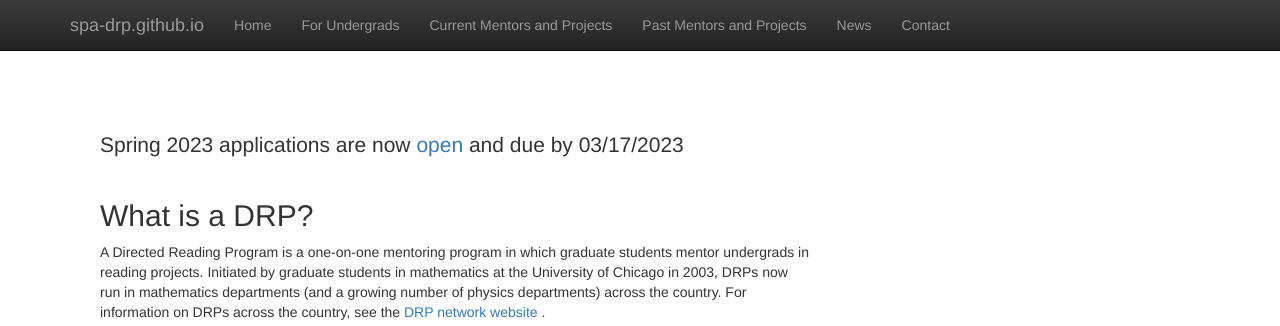
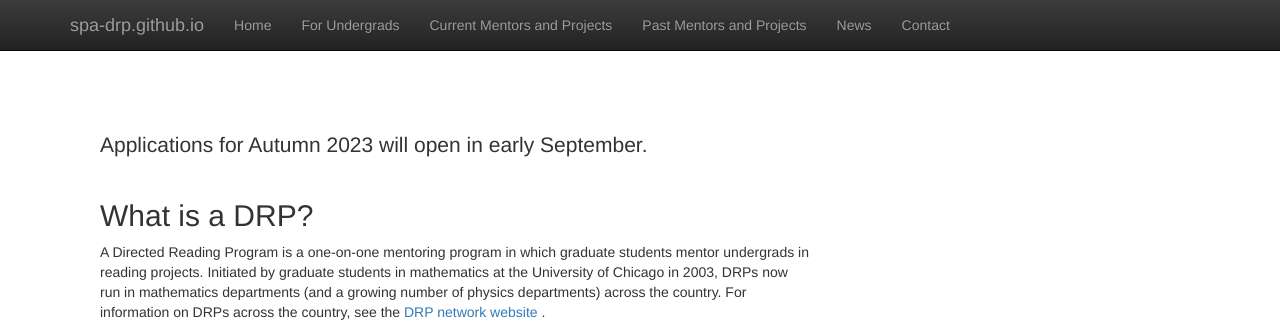
Before and after one commit to SPA-DRP/spa-drp.github.io, a Jekyll site: the page built from index.html, in a window 1280 px wide and 1224 px high. Shown: the top 326 px of the window. Built offline with Jekyll 4.4.1, drawn with Linux system fonts in a browser that asks for light colours; nearby versions of some CDN libraries; library files that are not in the unit come from our copies.

Commit message:
index updated

```diff
--- a/index.html
+++ b/index.html
@@ -7,7 +7,7 @@ title:  'SPA Directed Reading Program'
 <div class="col-md-8">
   <h2 style="padding-top: 10px;" class="featurette-heading"> </h2>
   <p class="lead">
-  Spring 2023 applications are now <a href="https://forms.gle/q9E8dwtqz3NhkbzL8">open</a> and due by 03/17/2023
+  Applications for Autumn 2023 will open in early September.
   </p>
 <!--   <p class = "lead", style="font-size:180%;">
     <center>
```
